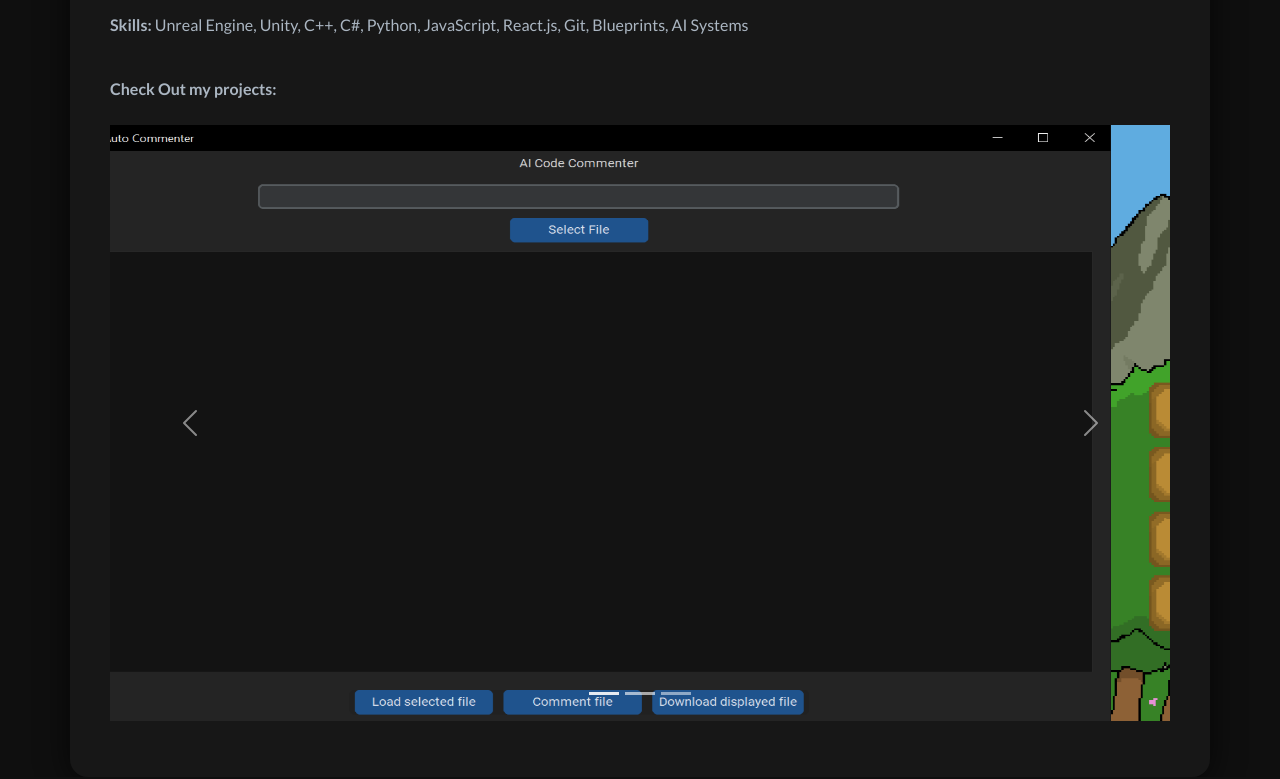
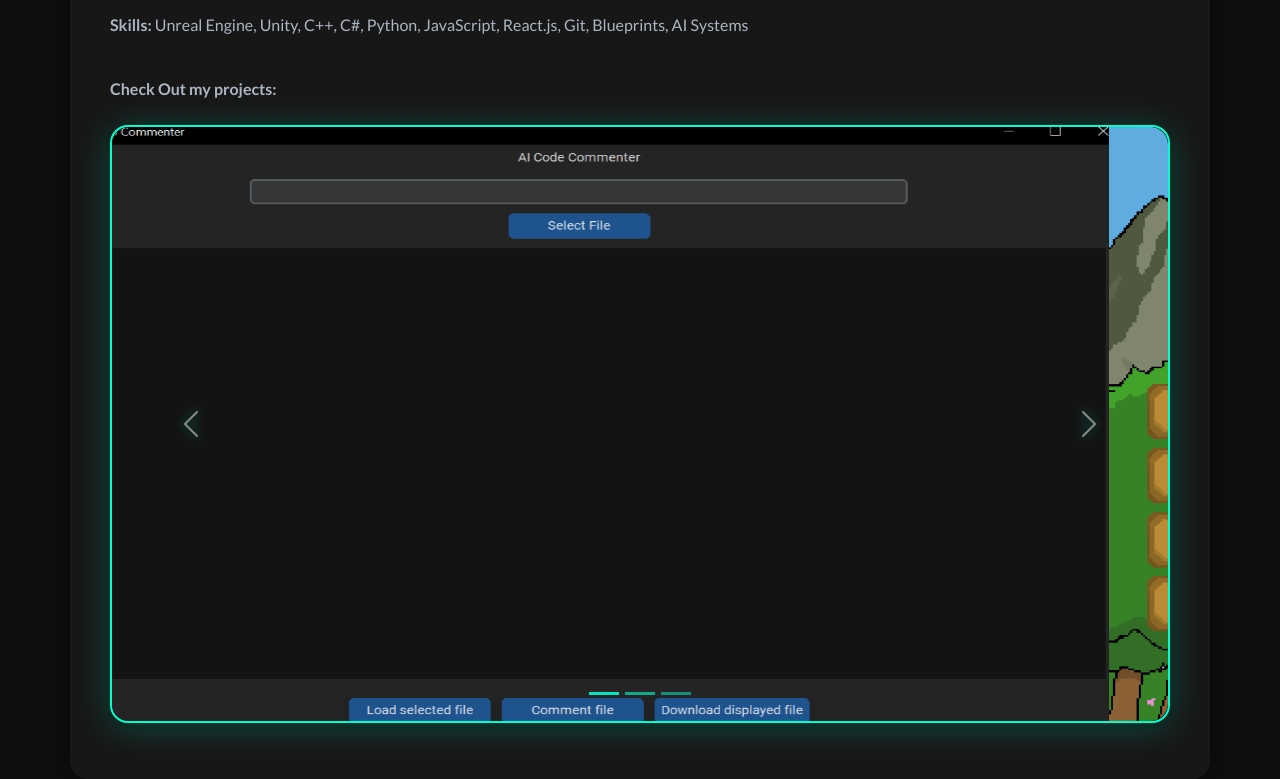
Before and after one commit to MikePerez2022/Portfolio, a plain HTML site: page about.html in a window 1280 px wide. Shown: the part 477-1256 px from the top of the page. Drawn offline with nearby package versions, Linux system fonts and the light colour scheme.

Commit message:
Update styles.css

```diff
--- a/styles.css
+++ b/styles.css
@@ -107,3 +107,44 @@ body.accent-mode img.rounded-circle {
     border-color: #00ffd0 !important;
     z-index: 2;
 }
+
+.card .img-fluid.rounded-start {
+    border-top-left-radius: 16px !important;
+    border-bottom-left-radius: 16px !important;
+    border: none !important;
+    transition: none;
+}
+
+.card:hover .img-fluid.rounded-start {
+    transform: none;
+    box-shadow: none;
+}
+
+/* Carousel improvements for about me page */
+#portfolioCarousel {
+    border-radius: 18px;
+    overflow: hidden;
+    box-shadow: 0 4px 32px #00ffd044, 0 2px 12px #000a;
+    border: 2px solid #00ffd0;
+    background: #181818;
+}
+#portfolioCarousel .carousel-inner {
+    border-radius: 18px;
+}
+#portfolioCarousel .carousel-item img {
+    transition: transform 0.5s cubic-bezier(.4,2,.6,1), box-shadow 0.5s cubic-bezier(.4,2,.6,1);
+    border-radius: 0 !important;
+    box-shadow: none;
+}
+#portfolioCarousel .carousel-item.active img,
+#portfolioCarousel .carousel-item img:hover {
+    transform: scale(1.03);
+    box-shadow: 0 8px 32px #00ffd044;
+}
+#portfolioCarousel .carousel-control-prev-icon,
+#portfolioCarousel .carousel-control-next-icon {
+    filter: drop-shadow(0 0 6px #00ffd0);
+}
+#portfolioCarousel .carousel-indicators [data-bs-target] {
+    background-color: #00ffd0;
+}
```
